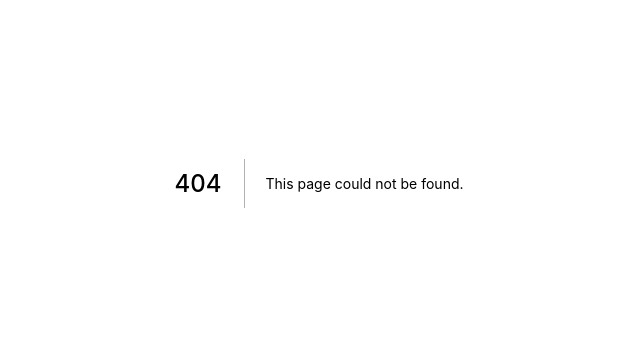
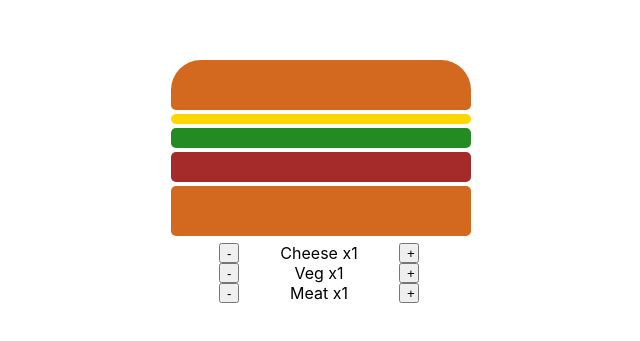
Before and after one commit to ZhenyiZhang/next-tinyurl, a Next.js app: page /burger in a window 1280 px wide. Before the commit this address had no page. Shown: the part 217-558 px from the top of the page, without its empty margins (321-961 px from the left). Built offline with nearby package versions, Linux system fonts and the light colour scheme.

Commit message:
Add components for burger builder

```diff
--- /dev/null
+++ b/components/burger/burger.js
@@ -0,0 +1,66 @@
+import styled, {css} from 'styled-components'
+import {color} from 'styled-system'
+
+const BurgerContainer = styled.div`
+    display: flex;;
+    flex-direction: column;
+    width: 300px;
+`;
+
+const CommonStyle = css`
+    ${color};
+    border-radius: 5px;
+    margin: 2px;
+    width: 100%;
+`;
+
+const TopBun = styled.div`
+    ${CommonStyle};
+    height: 50px;
+    border-top-left-radius: 30px;
+    border-top-right-radius: 30px;
+`;
+
+const Cheese = styled.div`
+    ${CommonStyle};
+    height: 10px;
+`;
+
+const Veg = styled.div`
+    ${CommonStyle};
+    height: 20px;
+`;
+
+const Meat = styled.div`
+    ${CommonStyle};
+    height: 30px;
+`;
+
+const BottomBun = styled.div`
+    ${CommonStyle};
+    height: 50px;
+`;
+
+export default function Burger(props) {
+    return(
+        <BurgerContainer>
+            <TopBun bg='chocolate'/>
+            {
+                Array(props.cheese).fill(0).map(() => {
+                    return(<Cheese bg='gold'/>);
+                })
+            }
+            {
+                Array(props.veg).fill(0).map(() => {
+                    return(<Veg bg='forestGreen'/>);
+                })
+            }
+            {
+                Array(props.meat).fill(0).map(() => {
+                    return(<Meat bg='brown'/>);
+                })
+            }
+            <BottomBun bg='chocolate'/>
+        </BurgerContainer>
+    );
+}
--- /dev/null
+++ b/components/burger/controlPanel.js
@@ -0,0 +1,47 @@
+import styled from 'styled-components'
+
+const PanelContainer = styled.div`
+    display: flex;
+    flex-direction: column;
+    padding: 5px;
+`;
+
+const ControlUnit = styled.div`
+    display: flex;
+    justify-content: space-between;
+    flex-direction: row;
+    width: 200px;
+`;
+
+const Button = styled.button`
+    height: 20px;
+    width: 20px;
+`;
+
+export default function ControllerPanel(props) {
+    const addUnit = (layer, setLayer) => {
+        setLayer(layer + 1);
+    };
+    const subUnit = (layer, setLayer) => {
+        layer <= 0 ? setLayer(0) : setLayer(layer - 1);
+    };
+    return (
+        <PanelContainer>
+            <ControlUnit>
+                <Button onClick={() => subUnit(props.cheese, props.setCheese)}>-</Button>
+                <div>Cheese x{props.cheese}</div>
+                <Button onClick={() => addUnit(props.cheese, props.setCheese)}>+</Button>
+            </ControlUnit>
+            <ControlUnit>
+                <Button onClick={() => subUnit(props.veg, props.setVeg)}>-</Button>
+                <div>Veg x{props.veg}</div>
+                <Button onClick={() => addUnit(props.veg, props.setVeg)}>+</Button>
+            </ControlUnit>
+            <ControlUnit>
+                <Button onClick={() => subUnit(props.meat, props.setMeat)}>-</Button>
+                <div>Meat x{props.meat}</div>
+                <Button onClick={() => addUnit(props.meat, props.setMeat)}>+</Button>
+            </ControlUnit>
+        </PanelContainer>
+    )
+}
--- /dev/null
+++ b/pages/burger.js
@@ -0,0 +1,35 @@
+import Burger from '../components/burger/burger'
+import ControllerPanel from '../components/burger/controlPanel'
+import styled from 'styled-components'
+import {useState} from 'react'
+
+const BuilderContainer = styled.div`
+    align-items: center;
+    display: flex;
+    flex-direction: column;
+    height: 100vh;
+    justify-content: center;
+`;
+
+export default function burgerBuilder() {
+    const [cheese, setCheese] = useState(1);
+    const [meat, setMeat] = useState(1);
+    const [veg, setVeg] = useState(1);
+    return (
+        <BuilderContainer>
+            <Burger
+                cheese={cheese}
+                meat={meat}
+                veg={veg}
+            />
+            <ControllerPanel
+                cheese={cheese}
+                meat={meat}
+                veg={veg}
+                setCheese={setCheese}
+                setMeat={setMeat}
+                setVeg={setVeg}
+            />
+        </BuilderContainer>
+    )
+};
```
